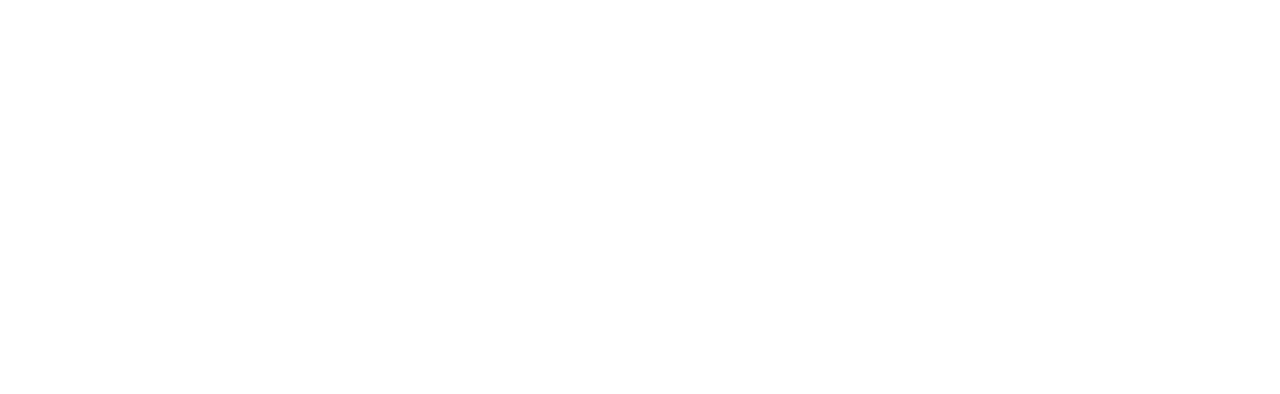
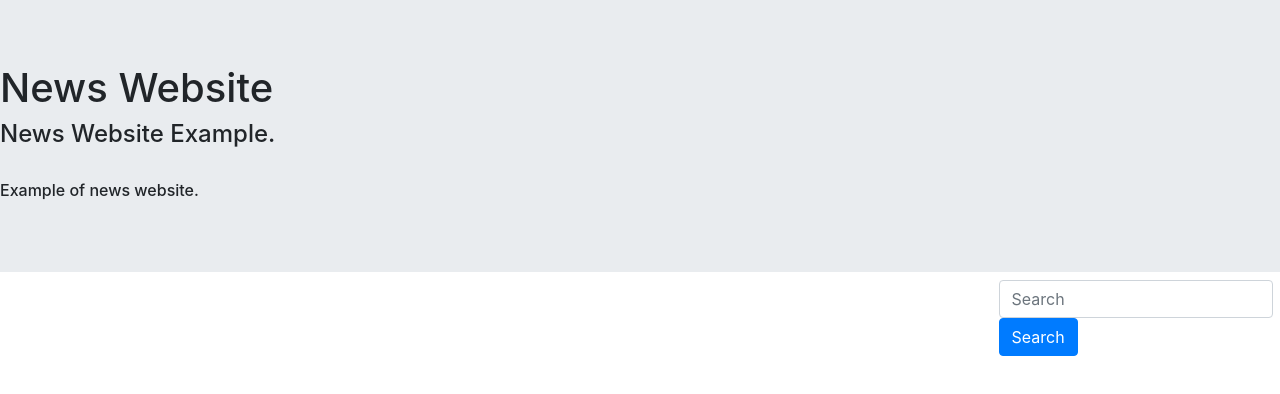
Before and after one commit to PepsiBlue-2002/News-Site-Template-Examples, a plain HTML site: page index1.html in a window 1280 px wide. Drawn offline with nearby package versions, Linux system fonts and the light colour scheme.

Commit message:
News (Example #1)

```diff
--- a/index1.html
+++ b/index1.html
@@ -11,3 +11,49 @@
 
     <title>EXAMPLE 1 - News Website</title>
 </head>
+
+<header class="jumbotron jumbotron-fluid m-0">
+    <div class="container-fluid">
+        <div class="row">
+            <div class="align-self-center">
+                <h1>News Website</h1>
+                <h4 class="text-justify"> News Website Example.</h4> <br>
+                <h6 class="text-justify">Example of news website.</h6>
+            </div>
+            <div class="logo d-none d-lg-block">
+                <a href=""><img src="" class="img-fluid rounded" /></a> <!---AHAHAHAHAHAHAHAHAHAHAHAHAH-->
+            </div>
+        </div>
+    </div>
+</header>
+
+<nav class="navbar navbar-expand-lg navbar-dark">
+    <button class="navbar-toggler" type="button" data-toggle="collapse" data-target="#mainNavbar">
+        <span class="navbar-toggler-icon"></span>
+    </button>
+
+    <div class="collapse navbar-collapse" id="mainNavbar">
+        <ul class="navbar-nav">
+            <li class="nav-item active"><a class="nav-link" href="#">Home</a></li>
+            <li class="nav-item"><a class="nav-link" href="#localnews">Local News</a></li>
+            <li class="nav-item"><a class="nav-link" href="#statenews">State News</a></li>
+            <li class="nav-item"><a class="nav-link" href="#nationalnews">National News</a></li>
+            <li class="nav-item"><a class="nav-link" href="#worldnews">World News</a></li>
+            <li class="nav-item"><a class="nav-link" href="#nature">Nature</a></li>
+            <li class="nav-item"><a class="nav-link" href="#edu">Education</a></li>
+            <li class="nav-item"><a class="nav-link" href="#sports">Sports</a></li>
+            <li class="nav-item"><a class="nav-link" href="#ent">Entertainment</a></li>
+            <li class="nav-item"><a class="nav-link" href="#tech">Technology</a></li>
+            <li class="nav-item"><a class="nav-link" href="#art">Art</a></li>
+            <li class="nav-item"><a class="nav-link" href="Other.html">Other</a></li>
+            <li class="nav-item"><a class="nav-link" href="#all">All News</a></li>
+            <li class="nav-item"><a class="nav-link" href="#about">About</a></li>
+            <li>
+                <form class="form-inline">
+                    <input class="form-control mr-sm-2" type="search" placeholder="Search" aria-label="Search">
+                    <button class="btn btn-primary my-2 my-sm-0" type="submit">Search</button>
+                </form>
+            </li>
+        </ul>
+    </div>
+</nav>
```
